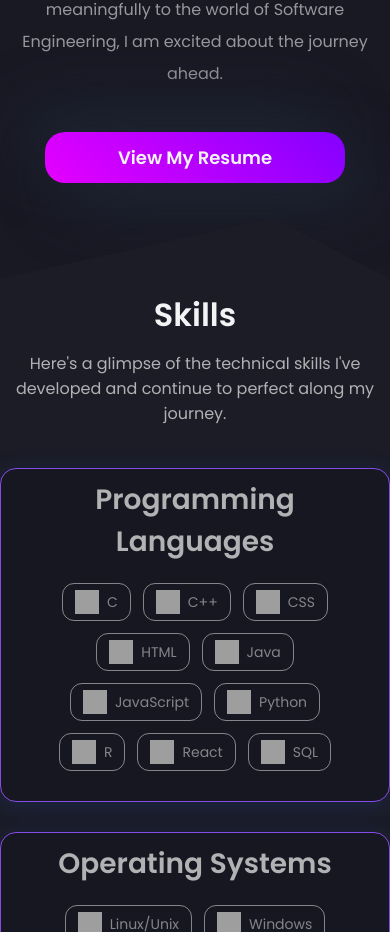
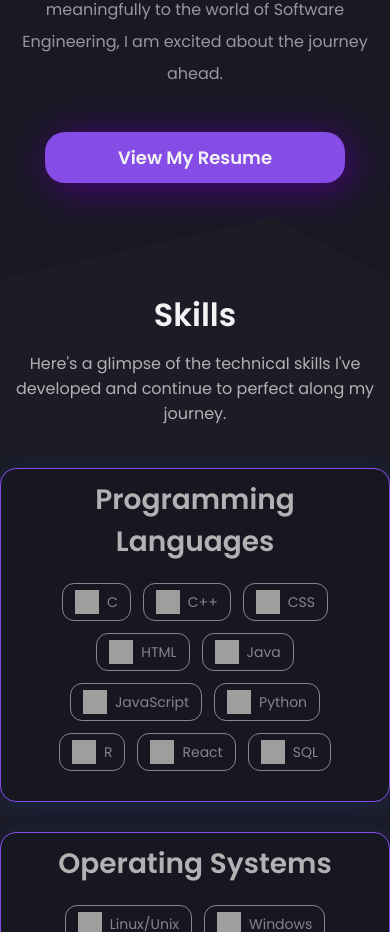
Before and after one commit to gadatiaamaan/Amaan-Gadatia-Portfolio, a React (Create React App) app: page / in a window 390 px wide. Shown: the part 1030-1962 px from the top of the page. Built offline with nearby package versions, Linux system fonts and the light colour scheme; grey boxes are pictures that could not be loaded.

Commit message:
More Mobile Changes

```diff
--- a/src/components/Introduction/IntroductionStyle.js
+++ b/src/components/Introduction/IntroductionStyle.js
@@ -209,12 +209,8 @@ export const ResumeButton = styled.a`
     font-size: 18px;
     font-weight: 600;
     transition: all 0.2s ease-in-out !important;
-    background: hsla(271, 100%, 50%, 1);
-    background: linear-gradient(225deg, hsla(271, 100%, 50%, 1) 0%, hsla(294, 100%, 50%, 1) 100%);
-    background: -moz-linear-gradient(225deg, hsla(271, 100%, 50%, 1) 0%, hsla(294, 100%, 50%, 1) 100%);
-    background: -webkit-linear-gradient(225deg, hsla(271, 100%, 50%, 1) 0%, hsla(294, 100%, 50%, 1) 100%);
-    box-shadow:  20px 20px 60px #1F2634,
-    -20px -20px 60px #1F2634;
+    background: ${({ theme }) => theme.primary};
+    box-shadow: 5px 5px 40px #4B0082;
 
     // Hover effect for the button
     &:hover {
--- a/src/utils/Themes.js
+++ b/src/utils/Themes.js
@@ -38,6 +38,10 @@ export const lightTheme = {
   card: "#FFFFFF",
   // Button color
   button: "#5c5b5b",
+  // White color
+  white: "#FFFFFF",
+  // Black color
+  black: "#000000",
 };
 
 export const themes = {
```
